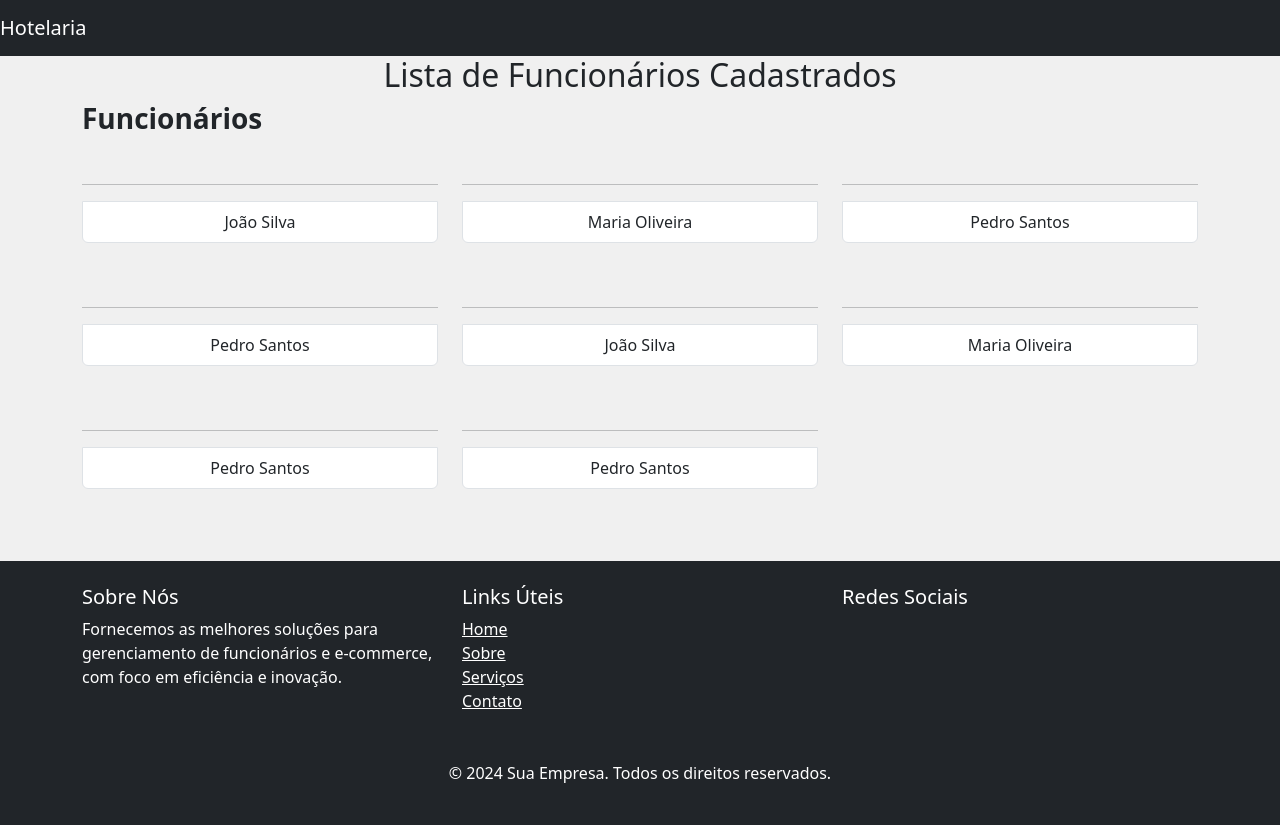
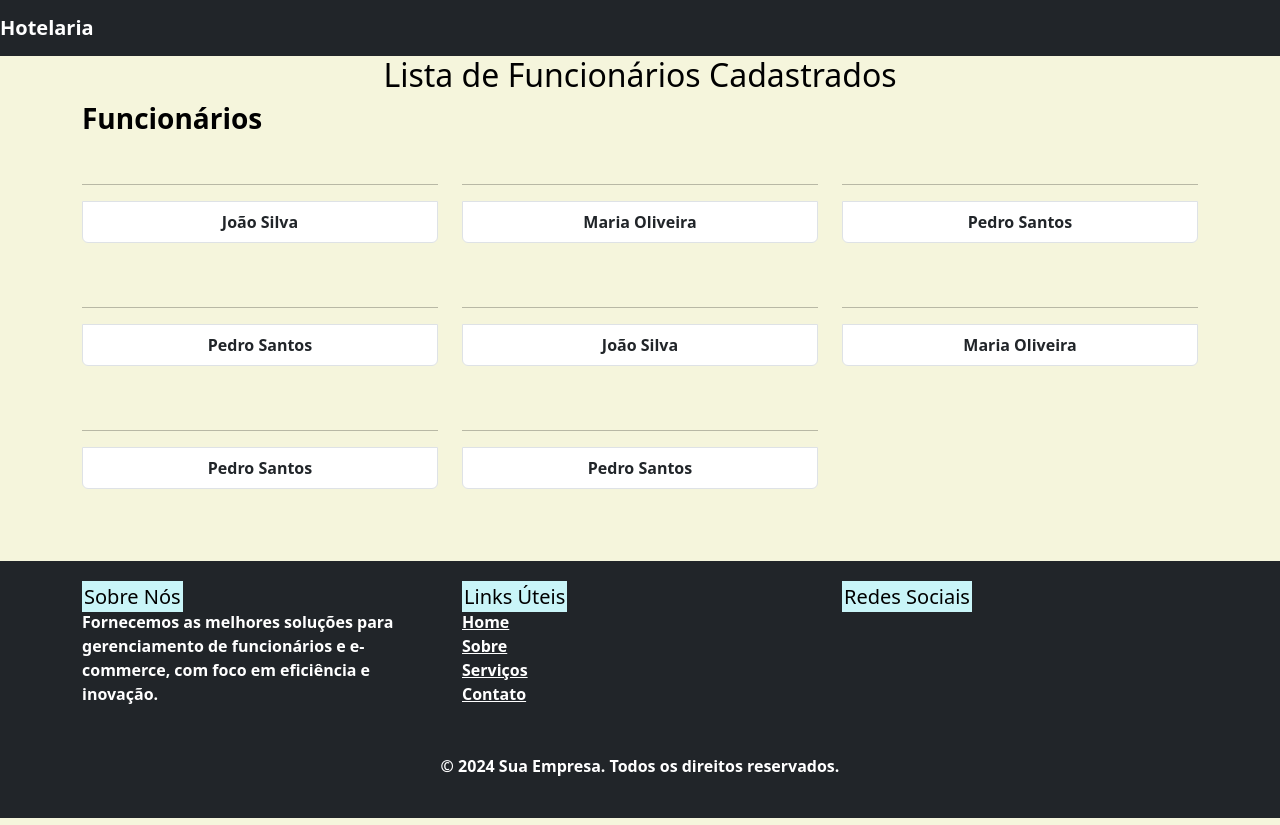
Before and after one commit to Joaolima2003/AV01-Wagner, a Django app: page /cadastros/ in a window 1280 px wide. Run offline with Django 5.2, Linux system fonts and the light colour scheme.

Commit message:
Adicionado Css aos templates
victor adicionou css aos templates

```diff
--- a/app/static/css/style.css
+++ b/app/static/css/style.css
@@ -1,7 +1,20 @@
 body {
-    background-color: #f0f0f0; /* Teste de cor de fundo */
+    background-color: #F5F5DC; /* Teste de cor de fundo */
+    color: black; /* Cor padrão do texto no corpo */
 }
 
 .navbar {
     background-color: #ff5722; /* Cor de fundo personalizada para a barra de navegação */
 }
+
+ h5, span {
+    background-color: rgb(201, 245, 248); /* Fundo preto para o texto do título */
+    color: rgb(0, 0, 0); /* Cor das palavras em branco */
+    display: inline; /* Apenas o fundo das palavras fica preto */
+    padding: 2px; /* Espaçamento interno opcional */
+}
+
+/* Estilo para o texto do meio da página */
+main, p, span, li, a {
+    font-weight: bold; /* Texto em negrito */
+}
```
